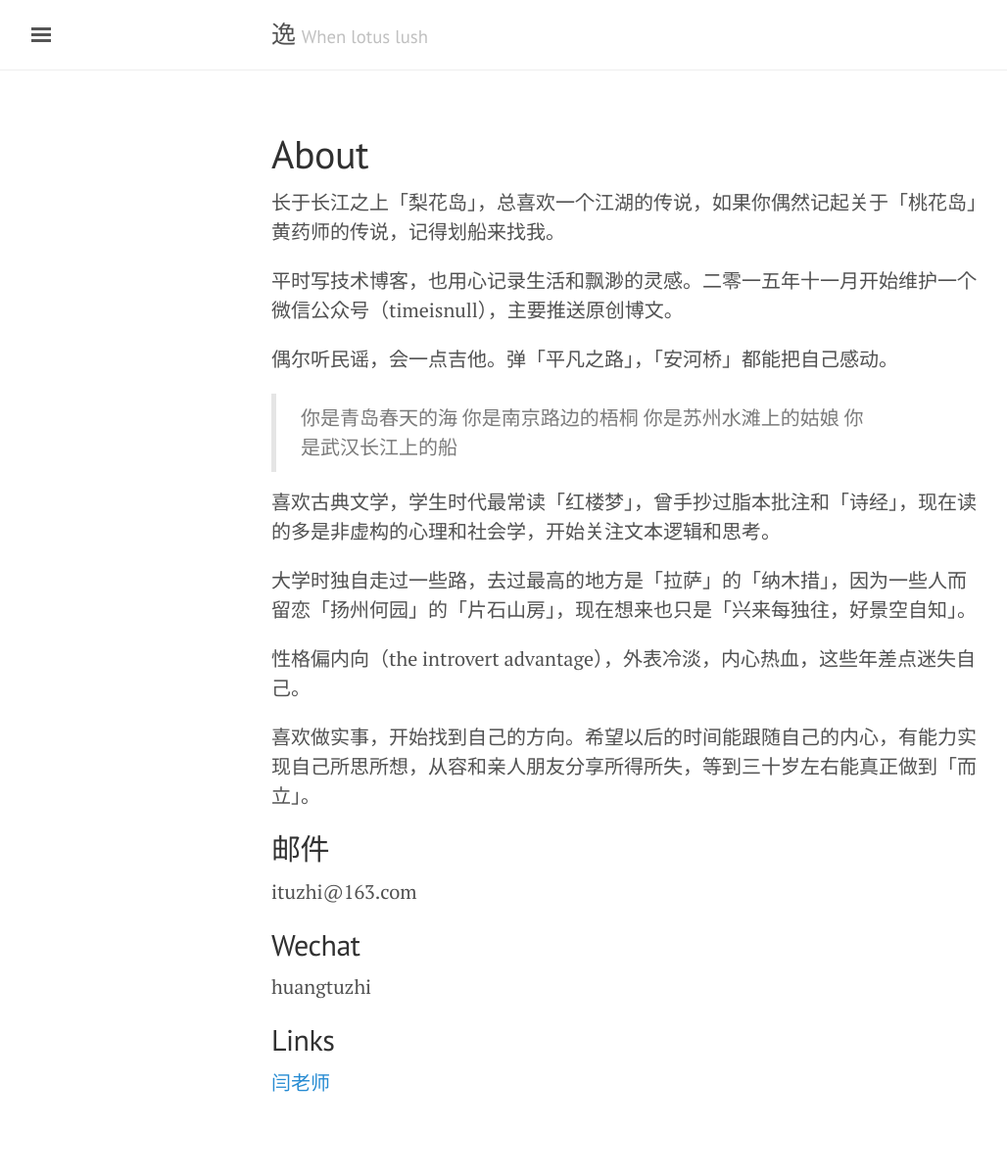
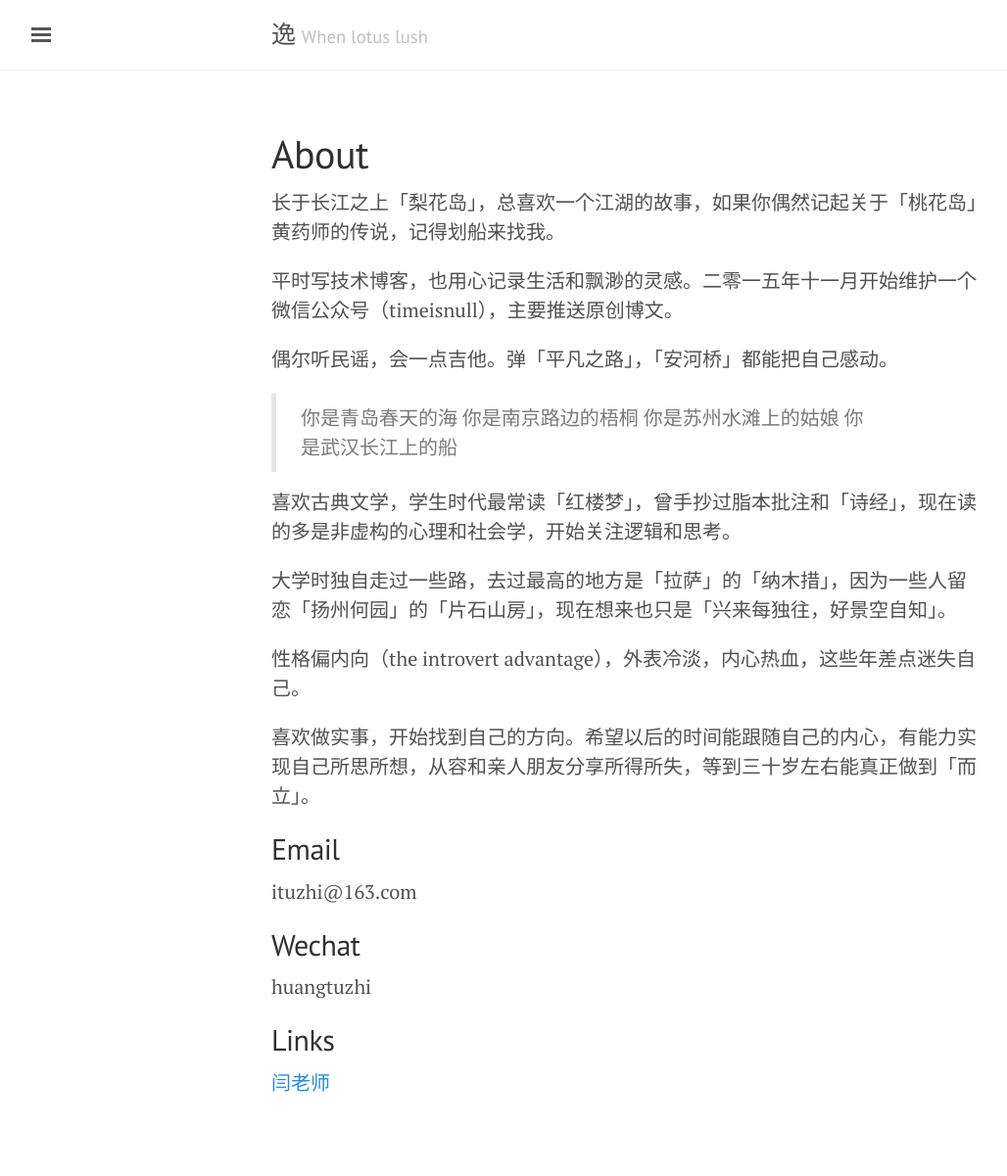
Before and after one commit to literblog/literblog.github.com, a Jekyll site: the page built from about.md, in a window 1280 px wide. Shown: the whole page at 98% size, without its empty margins (3-1031 px from the left). Built offline with Jekyll 4.4.1, drawn with Linux system fonts in a browser that asks for light colours; comment, search, counter and statistics services are not loaded.

Commit message:
Update about.md

```diff
--- a/about.md
+++ b/about.md
@@ -3,7 +3,7 @@ layout: page
 title: About
 ---
 
-长于长江之上「梨花岛」，总喜欢一个江湖的传说，如果你偶然记起关于「桃花岛」黄药师的传说，记得划船来找我。
+长于长江之上「梨花岛」，总喜欢一个江湖的故事，如果你偶然记起关于「桃花岛」黄药师的传说，记得划船来找我。
 
 平时写技术博客，也用心记录生活和飘渺的灵感。二零一五年十一月开始维护一个微信公众号（timeisnull），主要推送原创博文。
 
@@ -11,15 +11,15 @@ title: About
 
 > 你是青岛春天的海 你是南京路边的梧桐 你是苏州水滩上的姑娘 你是武汉长江上的船
 
-喜欢古典文学，学生时代最常读「红楼梦」，曾手抄过脂本批注和「诗经」，现在读的多是非虚构的心理和社会学，开始关注文本逻辑和思考。
+喜欢古典文学，学生时代最常读「红楼梦」，曾手抄过脂本批注和「诗经」，现在读的多是非虚构的心理和社会学，开始关注逻辑和思考。
 
-大学时独自走过一些路，去过最高的地方是「拉萨」的「纳木措」，因为一些人而留恋「扬州何园」的「片石山房」，现在想来也只是「兴来每独往，好景空自知」。
+大学时独自走过一些路，去过最高的地方是「拉萨」的「纳木措」，因为一些人留恋「扬州何园」的「片石山房」，现在想来也只是「兴来每独往，好景空自知」。
 
 性格偏内向（the introvert advantage），外表冷淡，内心热血，这些年差点迷失自己。
 
 喜欢做实事，开始找到自己的方向。希望以后的时间能跟随自己的内心，有能力实现自己所思所想，从容和亲人朋友分享所得所失，等到三十岁左右能真正做到「而立」。
 
-## 邮件
+## Email
 
 ituzhi@163.com
 
```
